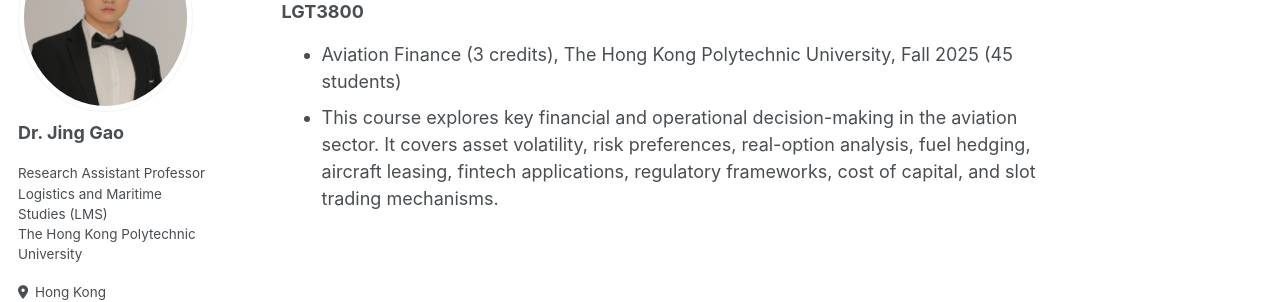
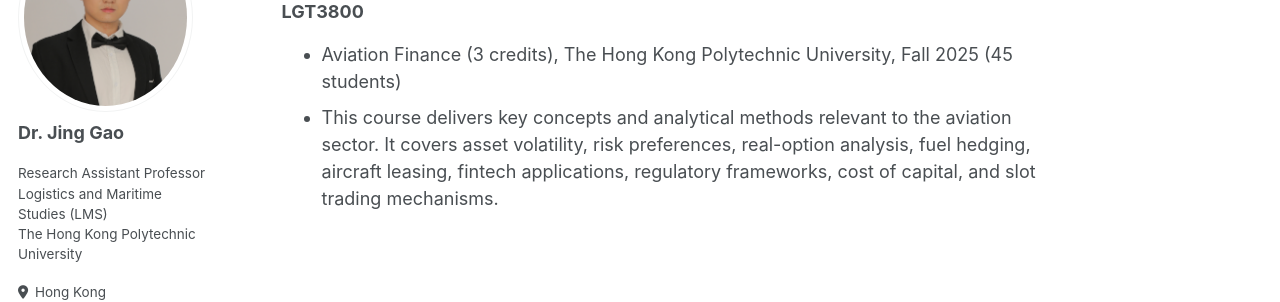
Before and after one commit to jgaoax/jgaoax.github.io, a Jekyll site: the page built from _pages/teaching.html, in a window 1280 px wide. Shown: the part 183-485 px from the top of the page. Built offline with Jekyll 4.4.1, drawn with Linux system fonts in a browser that asks for light colours; some web fonts are replaced.

Commit message:
Update teaching.html

```diff
--- a/_pages/teaching.html
+++ b/_pages/teaching.html
@@ -8,5 +8,5 @@ author_profile: true
 <h3>LGT3800</h3>
 <ul>
   <li>Aviation Finance (3 credits), The Hong Kong Polytechnic University, Fall 2025 (45 students)</li>
-  <li>This course explores key financial and operational decision-making in the aviation sector. It covers asset volatility, risk preferences, real-option analysis, fuel hedging, aircraft leasing, fintech applications, regulatory frameworks, cost of capital, and slot trading mechanisms.</li>
+  <li>This course delivers key concepts and analytical methods relevant to the aviation sector. It covers asset volatility, risk preferences, real-option analysis, fuel hedging, aircraft leasing, fintech applications, regulatory frameworks, cost of capital, and slot trading mechanisms.</li>
 </ul>
```
